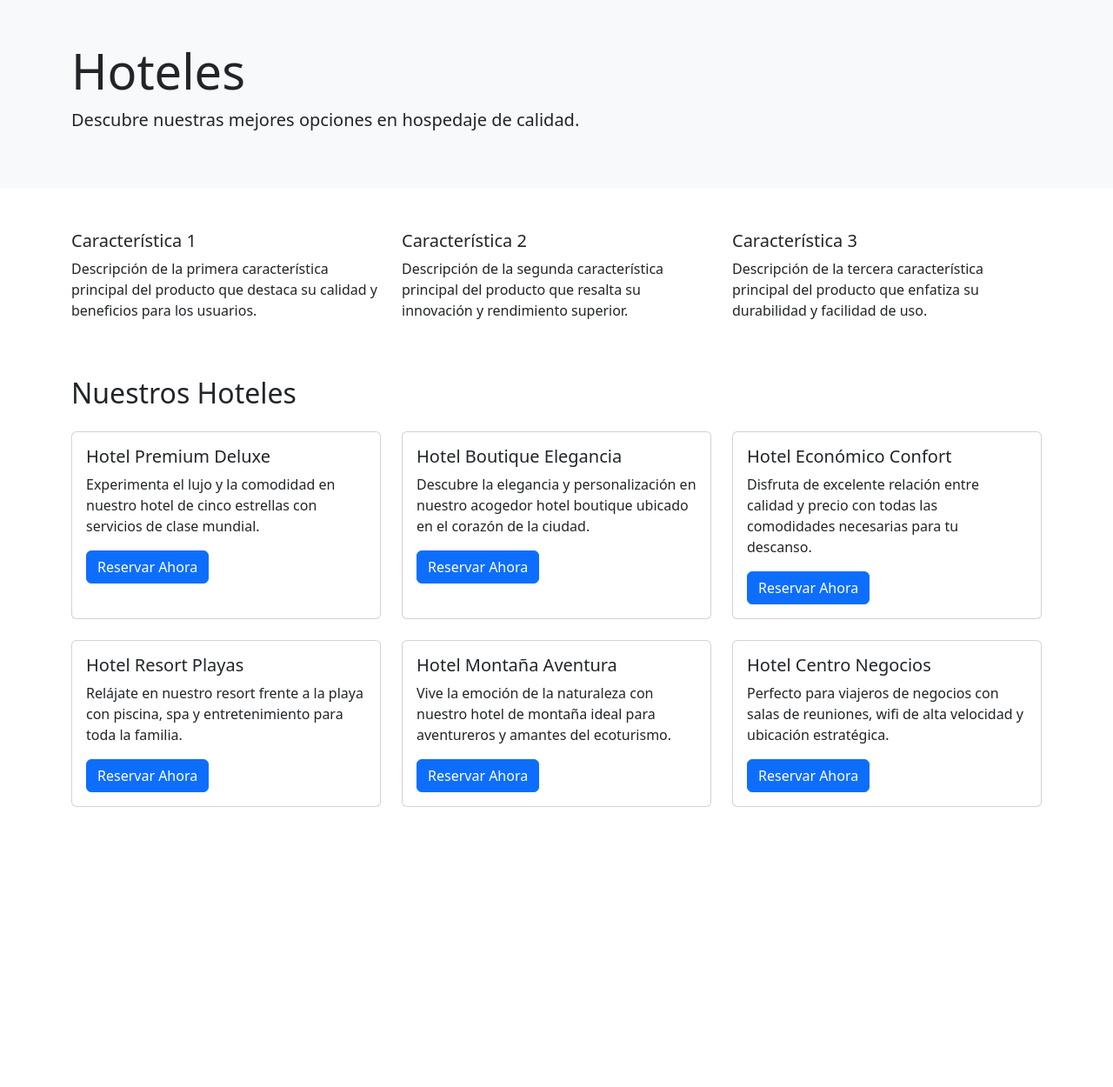
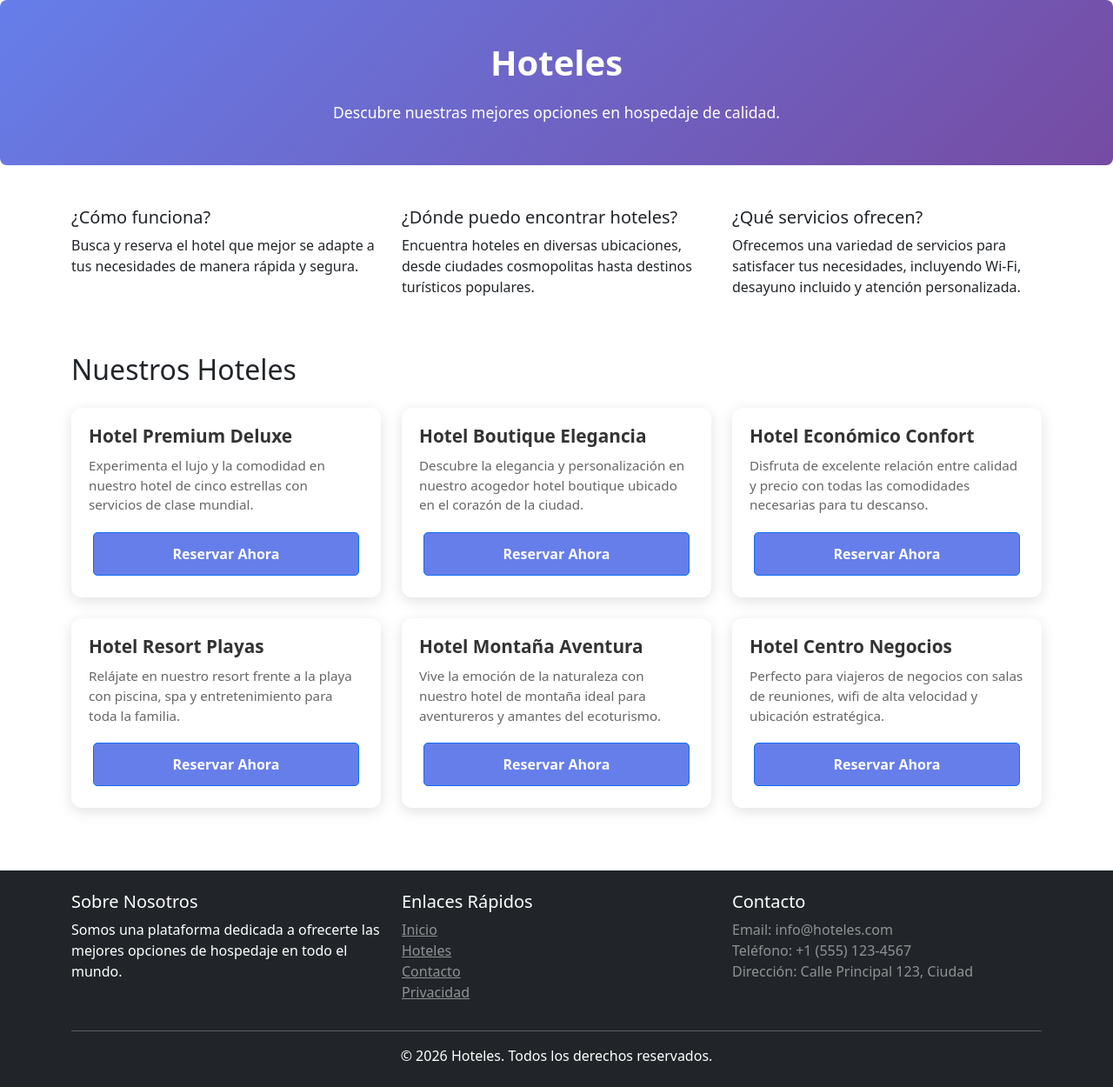
Before and after one commit to LuisVelez28/Desarrollo_Pagina_Curso, a website: page index.html in a window 1280 px wide. Shown: the whole page at 87% size. Before the commit the page ends 952 px from the top, so only its background shows below. Drawn offline with nearby package versions, Linux system fonts and the light colour scheme.

Commit message:
Construimos página completa con css

```diff
--- /dev/null
+++ b/css/main.css
@@ -0,0 +1,113 @@
+/* Jumbotron Styles */
+.jumbotron {
+    background: linear-gradient(135deg, #667eea 0%, #764ba2 100%);
+    color: white;
+    padding: 60px 20px;
+    text-align: center;
+    border-radius: 8px;
+    margin-bottom: 30px;
+}
+
+.jumbotron h1 {
+    font-size: 2.5rem;
+    font-weight: bold;
+    margin-bottom: 20px;
+}
+
+.jumbotron p {
+    font-size: 1.1rem;
+    margin-bottom: 0;
+}
+
+/* Card Hotel Styles */
+.card-hotel {
+    display: flex;
+}
+
+.card-hotel .card {
+    background-color: #fff;
+    border: none;
+    border-radius: 12px;
+    overflow: hidden;
+    box-shadow: 0 4px 16px rgba(0, 0, 0, 0.12);
+    height: 100%;
+    display: flex;
+    flex-direction: column;
+    width: 100%;
+}
+
+.card-hotel img {
+    width: 100%;
+    height: 200px;
+    object-fit: cover;
+}
+
+.card-hotel .card-body {
+    padding: 20px;
+    display: flex;
+    flex-direction: column;
+    flex-grow: 1;
+}
+
+.card-hotel .card-title {
+    font-size: 1.3rem;
+    font-weight: bold;
+    margin-bottom: 10px;
+    color: #333;
+}
+
+.card-hotel .card-text {
+    font-size: 0.95rem;
+    color: #666;
+    margin-bottom: 15px;
+    flex-grow: 1;
+}
+
+.card-hotel .card-price {
+    font-size: 1.5rem;
+    color: #667eea;
+    font-weight: bold;
+}
+
+/* Footer Styles */
+.footer {
+    background-color: #333;
+    color: #fff;
+    text-align: center;
+    padding: 30px 20px;
+    margin-top: 50px;
+    border-top: 1px solid #555;
+}
+
+.footer p {
+    margin: 0;
+    font-size: 0.9rem;
+}
+
+.footer a {
+    color: #667eea;
+    text-decoration: none;
+    transition: color 0.3s ease;
+}
+
+.footer a:hover {
+    color: #764ba2;
+}
+
+/* Button Styles */
+.btn {
+    display: inline-block;
+    padding: 12px 30px;
+    margin: 5px;
+    background-color: #667eea;
+    color: white;
+    border-radius: 5px;
+    font-size: 1rem;
+    font-weight: 600;
+    cursor: pointer;
+    transition: background-color 0.3s ease;
+}
+
+.btn:hover {
+    background-color: #764ba2;
+}
--- a/index.html
+++ b/index.html
@@ -7,6 +7,7 @@
     <title>Bootstrap demo</title>
     <link rel="stylesheet" href="node_modules/bootstrap/dist/css/bootstrap.min.css"
         integrity="sha384-sRIl4kxILFvY47J16cr9ZwB07vP4J8+LH7qKQnuqkuIAvNWLzeN8tE5YBujZqJLB" crossorigin="anonymous">
+    <link rel="stylesheet" href="css/main.css">
 </head>
 
 <body>
@@ -20,16 +21,16 @@
     <div class="container mt-5">
         <div class="row">
             <div class="col-12 col-sm-6 col-lg-4">
-                <h5>Característica 1</h5>
-                <p>Descripción de la primera característica principal del producto que destaca su calidad y beneficios para los usuarios.</p>
+                <h5>¿Cómo funciona?</h5>
+                <p>Busca y reserva el hotel que mejor se adapte a tus necesidades de manera rápida y segura.</p>
             </div>
             <div class="col-12 col-sm-6 col-lg-4">
-                <h5>Característica 2</h5>
-                <p>Descripción de la segunda característica principal del producto que resalta su innovación y rendimiento superior.</p>
+                <h5>¿Dónde puedo encontrar hoteles?</h5>
+                <p>Encuentra hoteles en diversas ubicaciones, desde ciudades cosmopolitas hasta destinos turísticos populares.</p>
             </div>
             <div class="col-12 col-sm-6 col-lg-4">
-                <h5>Característica 3</h5>
-                <p>Descripción de la tercera característica principal del producto que enfatiza su durabilidad y facilidad de uso.</p>
+                <h5>¿Qué servicios ofrecen?</h5>
+                <p>Ofrecemos una variedad de servicios para satisfacer tus necesidades, incluyendo Wi-Fi, desayuno incluido y atención personalizada.</p>
             </div>
         </div>
     </div>
@@ -37,7 +38,7 @@
     <div class="container mt-5">
         <h2 class="mb-4">Nuestros Hoteles</h2>
         <div class="row">
-            <div class="col-12 col-sm-6 col-lg-4 mb-4">
+            <div class="col-12 col-sm-6 col-lg-4 mb-4 card-hotel">
                 <div class="card h-100">
                     <div class="card-body">
                         <h5 class="card-title">Hotel Premium Deluxe</h5>
@@ -46,7 +47,7 @@
                     </div>
                 </div>
             </div>
-            <div class="col-12 col-sm-6 col-lg-4 mb-4">
+            <div class="col-12 col-sm-6 col-lg-4 mb-4 card-hotel">
                 <div class="card h-100">
                     <div class="card-body">
                         <h5 class="card-title">Hotel Boutique Elegancia</h5>
@@ -55,7 +56,7 @@
                     </div>
                 </div>
             </div>
-            <div class="col-12 col-sm-6 col-lg-4 mb-4">
+            <div class="col-12 col-sm-6 col-lg-4 mb-4 card-hotel">
                 <div class="card h-100">
                     <div class="card-body">
                         <h5 class="card-title">Hotel Económico Confort</h5>
@@ -64,7 +65,7 @@
                     </div>
                 </div>
             </div>
-            <div class="col-12 col-sm-6 col-lg-4 mb-4">
+            <div class="col-12 col-sm-6 col-lg-4 mb-4 card-hotel">
                 <div class="card h-100">
                     <div class="card-body">
                         <h5 class="card-title">Hotel Resort Playas</h5>
@@ -73,7 +74,7 @@
                     </div>
                 </div>
             </div>
-            <div class="col-12 col-sm-6 col-lg-4 mb-4">
+            <div class="col-12 col-sm-6 col-lg-4 mb-4 card-hotel">
                 <div class="card h-100">
                     <div class="card-body">
                         <h5 class="card-title">Hotel Montaña Aventura</h5>
@@ -82,7 +83,7 @@
                     </div>
                 </div>
             </div>
-            <div class="col-12 col-sm-6 col-lg-4 mb-4">
+            <div class="col-12 col-sm-6 col-lg-4 mb-4 card-hotel">
                 <div class="card h-100">
                     <div class="card-body">
                         <h5 class="card-title">Hotel Centro Negocios</h5>
@@ -94,6 +95,38 @@
         </div>
     </div>
 
+    <footer class="bg-dark text-white mt-5 py-4">
+        <div class="container">
+            <div class="row">
+                <div class="col-md-4">
+                    <h5>Sobre Nosotros</h5>
+                    <p>Somos una plataforma dedicada a ofrecerte las mejores opciones de hospedaje en todo el mundo.</p>
+                </div>
+                <div class="col-md-4">
+                    <h5>Enlaces Rápidos</h5>
+                    <ul class="list-unstyled">
+                        <li><a href="#" class="text-white-50">Inicio</a></li>
+                        <li><a href="#" class="text-white-50">Hoteles</a></li>
+                        <li><a href="#" class="text-white-50">Contacto</a></li>
+                        <li><a href="#" class="text-white-50">Privacidad</a></li>
+                    </ul>
+                </div>
+                <div class="col-md-4">
+                    <h5>Contacto</h5>
+                    <p class="text-white-50">
+                        Email: info@hoteles.com<br>
+                        Teléfono: +1 (555) 123-4567<br>
+                        Dirección: Calle Principal 123, Ciudad
+                    </p>
+                </div>
+            </div>
+            <hr class="bg-white-50">
+            <div class="text-center">
+                <p class="mb-0">&copy; 2026 Hoteles. Todos los derechos reservados.</p>
+            </div>
+        </div>
+    </footer>
+
     <script src="node_modules/jquery/dist/jquery.min.js"></script>
     <script src="node_modules/popper.js/dist/popper.min.js"></script>
     <script src="node_modules/bootstrap/dist/js/bootstrap.min.js"></script>
```
